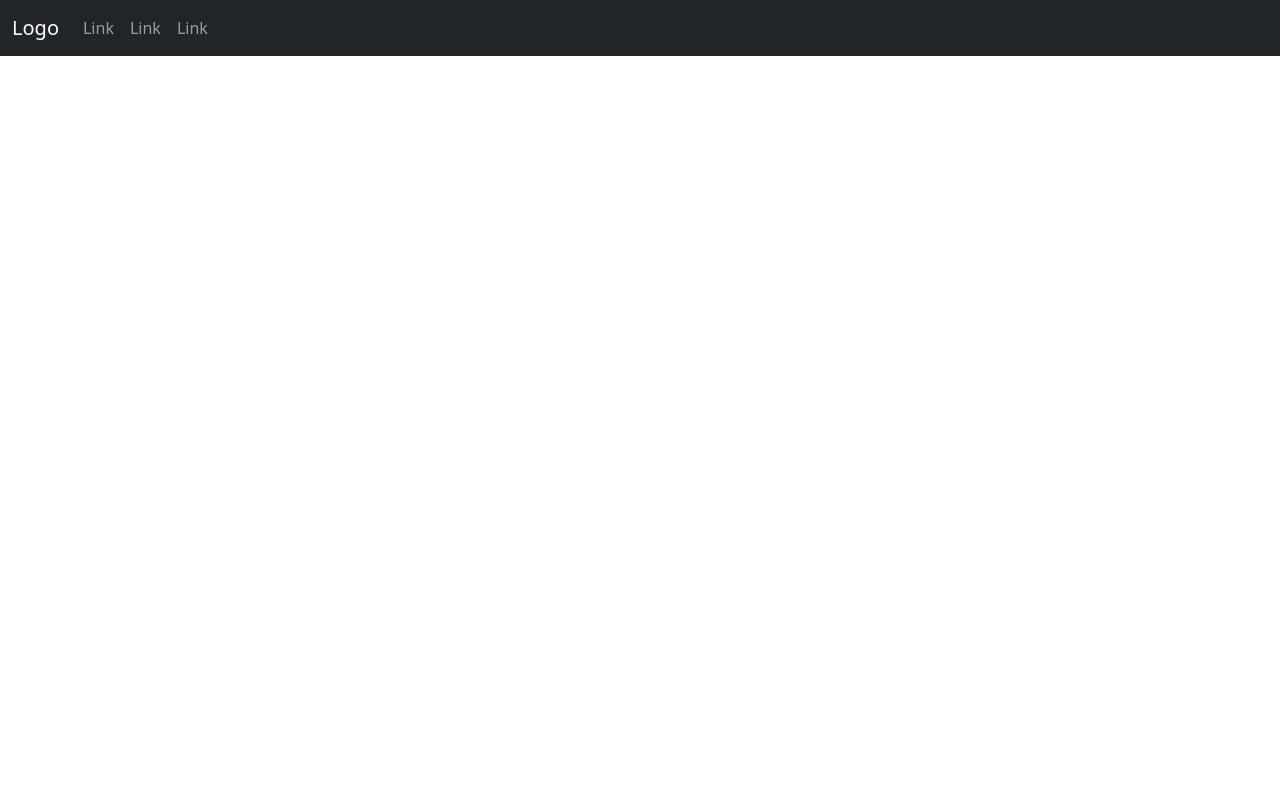
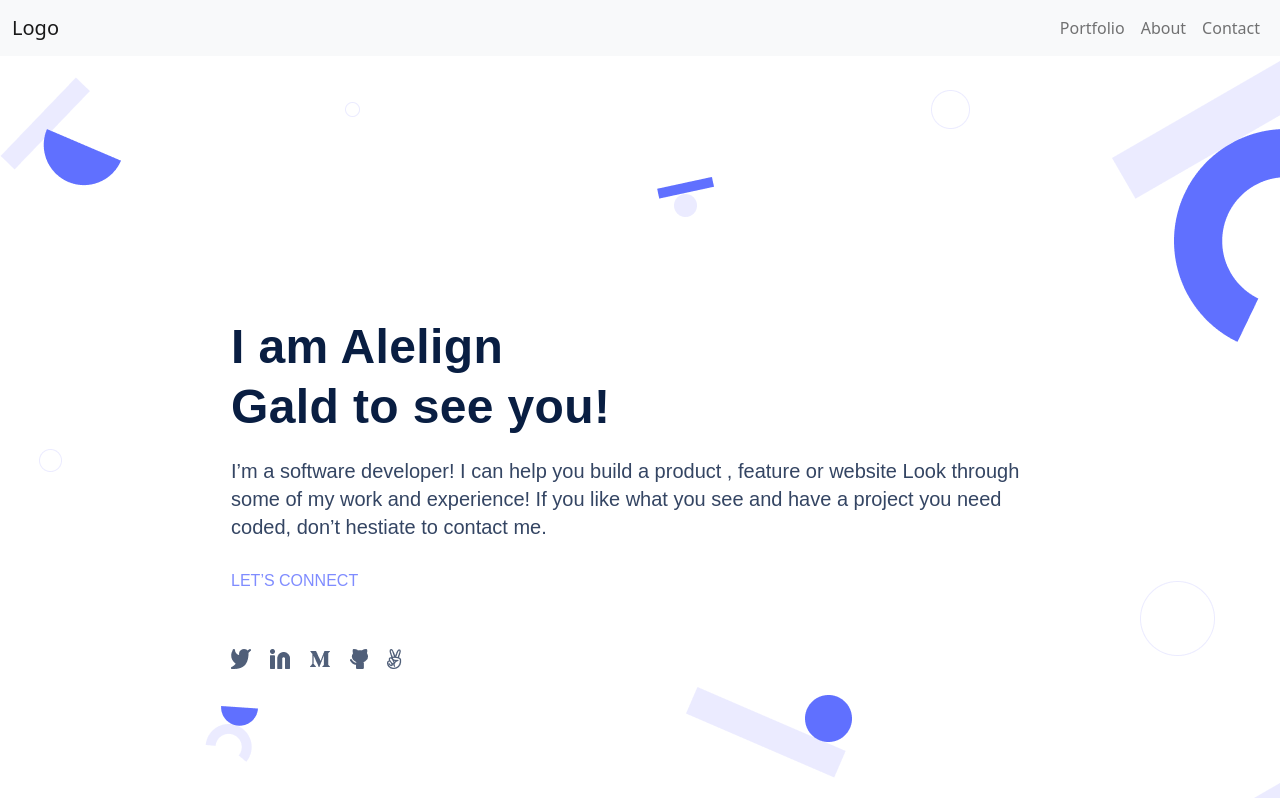
Before and after one commit to atatm/bootstrap, a website: page index.html in a window 1280 px wide. Shown: the top 798 px of the page. Drawn offline with nearby package versions, Linux system fonts and the light colour scheme.

Commit message:
Add bootstrap style

```diff
--- a/index.html
+++ b/index.html
@@ -6,10 +6,11 @@
     <title>Bootstrap demo</title>
     <link href="https://cdn.jsdelivr.net/npm/bootstrap@5.2.2/dist/css/bootstrap.min.css" rel="stylesheet" integrity="sha384-Zenh87qX5JnK2Jl0vWa8Ck2rdkQ2Bzep5IDxbcnCeuOxjzrPF/et3URy9Bv1WTRi" crossorigin="anonymous">
     <link rel="stylesheet" type="text/css" href="style.css">
+
   </head>
-  <body>
+  <body data-bs-spy="scroll" data-bs-target=".navbar" data-bs-offse="50">
 
-    <nav class="navbar navbar-expand-sm bg-dark navbar-dark">
+    <nav class="navbar navbar-expand-sm bg-light justify-content-center" >
         <div class="container-fluid">
           <a class="navbar-brand" href="#">Logo</a>
           <button class="navbar-toggler" type="button" data-bs-toggle="collapse" data-bs-target="#collapsibleNavbar">
@@ -18,19 +19,74 @@
           <div class="collapse navbar-collapse" id="collapsibleNavbar">
             <ul class="navbar-nav ">
               <li class="nav-item">
-                <a class="nav-link" href="#">Link</a>
+                <a class="nav-link" href="#">Portfolio</a>
               </li>
               <li class="nav-item">
-                <a class="nav-link" href="#">Link</a>
+                <a class="nav-link" href="#">About </a>
               </li>
               <li class="nav-item">
-                <a class="nav-link" href="#">Link</a>
+                <a class="nav-link" href="#">Contact</a>
               </li>
             </ul>
           </div>
         </div>
       </nav>
 
+      <div id="head">
+         <div id="text">
+           <h2 id="headertext">I am Alelign <br> Gald to see you!</h2>
+            <p id="headerparagraph">I’m a software developer! I can help you build a product , feature or website Look through some of my work and experience! If you like what you see and have a project you need coded, don’t hestiate to contact me.</p>
+            <h3 id="headersocialmedia">LET’S CONNECT</h3> <br>
+            <img src="images/social media icons.png" alt="socia media icons">
+          </div>
+      </div>
+    <section class="portfoliocards">
+      <div class="row gy-5">
+        <div class="card col-lg-6">
+          <div class="card-body">
+            <img src="images/card1.png" alt="card image">
+          </div>
+        </div>
+        <div class="card col-lg-6">
+          <div class="card-body">
+            <img src="images/right1.png" alt="card image">
+          </div>
+        </div>
+        <div class="card col-lg-6">
+          <div class="card-body">
+            <img src="images/card1.png" alt="card image">
+          </div>
+        </div>
+        <div class="card col-lg-6">
+          <div class="card-body">
+            <img src="images/right1.png" alt="card image">
+          </div>
+        </div>
+        <div class="card col-lg-6">
+          <div class="card-body">
+            <img src="images/card1.png" alt="card image">
+          </div>
+        </div>
+        <div class="card col-lg-6">
+          <div class="card-body">
+            <img src="images/right1.png" alt="card image">
+          </div>
+        </div>
+      </div>
+      <!-- <div class="card row">
+        <div class="card-body col"></div>
+        <div class="card-body col"></div>
+      </div>
+      <div class="card row">
+        <div class="card-body col"></div>
+        <div class="card-body col"></div>
+      </div>
+      <div class="card row">
+        <div class="card-body col"></div>
+        <div class="card-body col"></div>
+      </div> -->
+
+    </section>
     <script src="https://cdn.jsdelivr.net/npm/@popperjs/core@2.11.6/dist/umd/popper.min.js" integrity="sha384-oBqDVmMz9ATKxIep9tiCxS/Z9fNfEXiDAYTujMAeBAsjFuCZSmKbSSUnQlmh/jp3" crossorigin="anonymous"></script>
     <script src="https://cdn.jsdelivr.net/npm/bootstrap@5.2.2/dist/js/bootstrap.min.js" integrity="sha384-IDwe1+LCz02ROU9k972gdyvl+AESN10+x7tBKgc9I5HFtuNz0wWnPclzo6p9vxnk" crossorigin="anonymous"></script>
     <script src="https://cdn.jsdelivr.net/npm/bootstrap@5.2.2/dist/js/bootstrap.bundle.min.js" integrity="sha384-OERcA2EqjJCMA+/3y+gxIOqMEjwtxJY7qPCqsdltbNJuaOe923+mo//f6V8Qbsw3" crossorigin="anonymous"></script>
--- a/style.css
+++ b/style.css
@@ -0,0 +1,82 @@
+body {
+  position: relative;
+}
+#collapsibleNavbar {
+  display: flex;
+  flex-direction: row;
+  justify-content: flex-end;
+}
+
+#head {
+  display: flex;
+  flex-direction: column;
+  width: 100%;
+  height: 846px;
+  top: 71px;
+  background: url(images/headerback.png);
+}
+
+#text {
+  display: flex;
+  flex-direction: column;
+  align-items: flex-start;
+  gap: 12px;
+  position: absolute;
+  width: 63.88%;
+  height: 268px;
+  left: 18.05%;
+  top: calc(50% - 268px / 2);
+}
+
+#headertext {
+  width: 100%;
+  height: 122px;
+  font-family: 'Poppins', sans-serif;
+  font-style: normal;
+  font-weight: 700;
+  font-size: 48px;
+  line-height: 60px;
+  display: flex;
+  align-items: center;
+  letter-spacing: 0.37px;
+  color: #091E42;
+}
+
+#headerparagraph {
+  width: 100%;
+  height: 98px;
+  font-family: 'Poppins', sans-serif;
+  font-style: normal;
+  font-weight: 400;
+  font-size: 20px;
+  line-height: 28px;
+  color: #344563;
+}
+
+#headersocialmedia {
+  width: 100%;
+  height: 24px;
+  font-family: 'Poppins', sans-serif;
+  font-style: normal;
+  font-weight: 500;
+  font-size: 16px;
+  line-height: 24px;
+  color: #7F8CFF;
+}
+#socialmediaicon {
+  height: 20px;
+  left: 18.05%;
+  top:65ppx;
+}
+
+.portfoliocards {
+  display: flex;
+  flex-direction: column;
+  align-items: center;
+  padding: 142px;
+  gap: 142px;
+  position: absolute;
+  width: 100%;
+  height: 2694px;
+ top: 917px;
+}
```
Also changed, not shown: images/SkillList.png (added), images/SnapshootPortfolio.png (added), images/SnapshootPortfolio2.png (added), images/SnapshootPortfolio3.png (added), images/SnapshootPortfolio6.png (added), images/card1.png (added), images/card3right.png (added), images/card4left.png (added), images/headerback.png (added), images/right1.png (added), images/social media icons.png (added).
